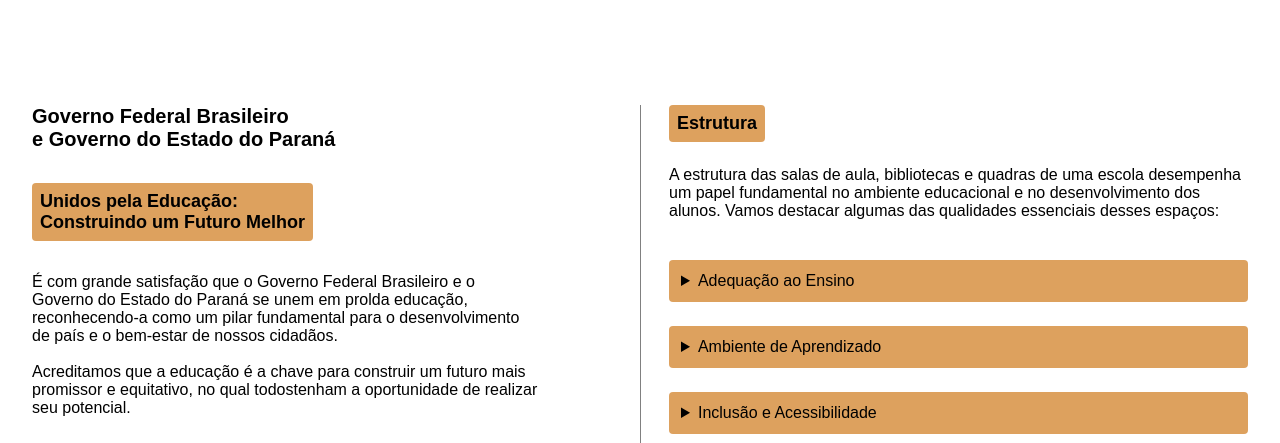
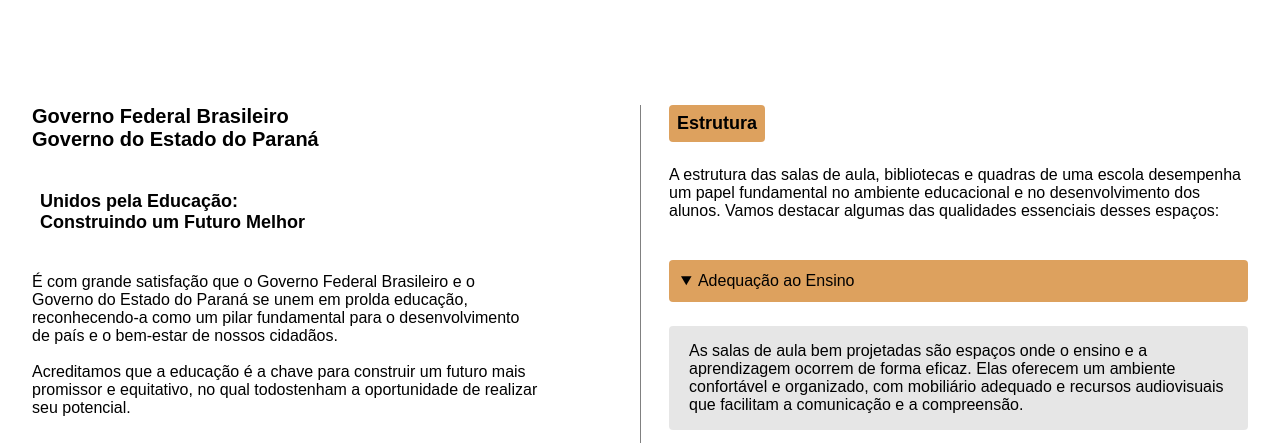
Before and after one commit to iGabriellWolski/EarthAcademy, a plain HTML site: page index.html in a window 1280 px wide. Shown: the part 1551-1994 px from the top of the page. Drawn offline with Linux system fonts and the light colour scheme; a web font is replaced by a local one.

Commit message:
finalizando responsividade

```diff
--- a/css/estrutura.css
+++ b/css/estrutura.css
@@ -4,14 +4,22 @@
     align-items: start;
     justify-content: space-between;
     row-gap: 2rem;
-
+    position: relative;
 }
 
-.estrutura::before {
+.estrutura::after{
     content: "";
-    border: 1px solid black;
-    width: 100%;
-    margin-bottom: 1.5rem;
+    border-bottom: 1px solid gray;
+    position: absolute;
+    bottom: 0px;
+    left: 10%;
+    width: 80%;
+}
+
+
+
+.estrutura .container_subTittle_estrutura h2 {
+    background-color: transparent;
 }
 
 .container_video_estrutura {
@@ -57,6 +65,10 @@
 
 .estrutura details p {
     margin: 1rem 0rem;
+    padding: 1rem 1.25rem;
+    background-color: rgba(128, 128, 128, .2);
+    border-radius: 4px;
+
 }
 
 @media screen and (min-width: 650px) {
--- a/css/header.css
+++ b/css/header.css
@@ -16,8 +16,8 @@
 }
 
 .container_logo a img {
-    height: 80px;
-    width: 80px;
+    height: 60px;
+    width: 60px;
     filter: drop-shadow(1px 1px 2px);
 
 }
--- a/css/institucional.css
+++ b/css/institucional.css
@@ -6,9 +6,20 @@
     max-width: 1200px;
 }
 
+.institucional h1{
+    background-color: #DDA15E;
+    padding: .5rem;
+    border-radius: 4px;
+    display: inline-block;
+}
+
+.institucional h2{
+    background-color: transparent;
+}
+
 .container_subTittle_institucional {
     font-size: .85rem;
-    margin: 1rem 0rem
+    margin: 1rem 0rem;
 }
 
 .institucional p {
--- a/index.html
+++ b/index.html
@@ -4,19 +4,20 @@
 <head>
     <meta charset="UTF-8">
     <meta name="viewport" content="width=device-width, initial-scale=1.0">
+    <link rel="shortcut icon" href="imagens/favicon.ico" type="image/x-icon">
     <link rel="preconnect" href="https://fonts.googleapis.com">
     <link rel="preconnect" href="https://fonts.gstatic.com" crossorigin>
     <link href="https://fonts.googleapis.com/css2?family=Swanky+and+Moo+Moo&display=swap" rel="stylesheet">
     <script defer src="javaScript/index.js"></script>
     <link rel="stylesheet" href="css/index.css">
-    <title>Escola</title>
+    <title>Gaia Academy</title>
 </head>
 
 <body>
     <header class="header">
         <div class="container_logo">
             <a href="#"><img src="imagens/logo.png" alt=""></a>
-            <h1>Earth<br>Academy</h1>
+            <h1>Gaia<br>Academy</h1>
         </div>
     </header>
 
@@ -89,7 +90,7 @@
 
     <section class="estrutura">
         <div class="container_tittle_estrutura">
-            <h1>Governo Federal Brasileiro <br> e Governo do Estado do Paraná</h1>
+            <h1>Governo Federal Brasileiro <br> Governo do Estado do Paraná</h1>
         </div>
         <div class="container_subTittle_estrutura">
             <h2>Unidos pela Educação: <br> Construindo um Futuro Melhor</h2>
@@ -117,7 +118,7 @@
                     <p>A estrutura das salas de aula, bibliotecas e quadras de uma escola desempenha um papel fundamental no ambiente educacional e no desenvolvimento dos alunos. Vamos destacar algumas das qualidades essenciais desses espaços:</p>
                 </div>
                 <div class="container_sumary_estrutura">
-                    <details  class="js-summary">
+                    <details open class="js-summary">
                         <summary>Adequação ao Ensino</summary>
                         <p>As salas de aula bem projetadas são espaços onde o ensino e a aprendizagem ocorrem de forma eficaz. Elas oferecem um ambiente confortável e organizado, com mobiliário adequado e recursos audiovisuais que facilitam a comunicação e a compreensão.</p>
                     </details>
```
Also changed, not shown: imagens/favicon.ico (added).
